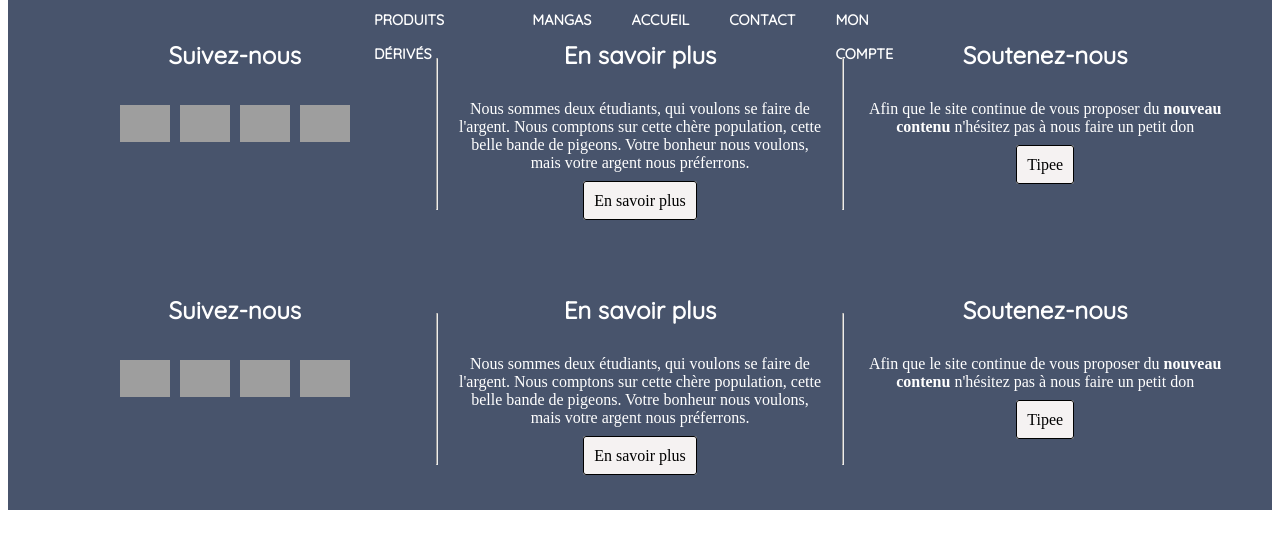
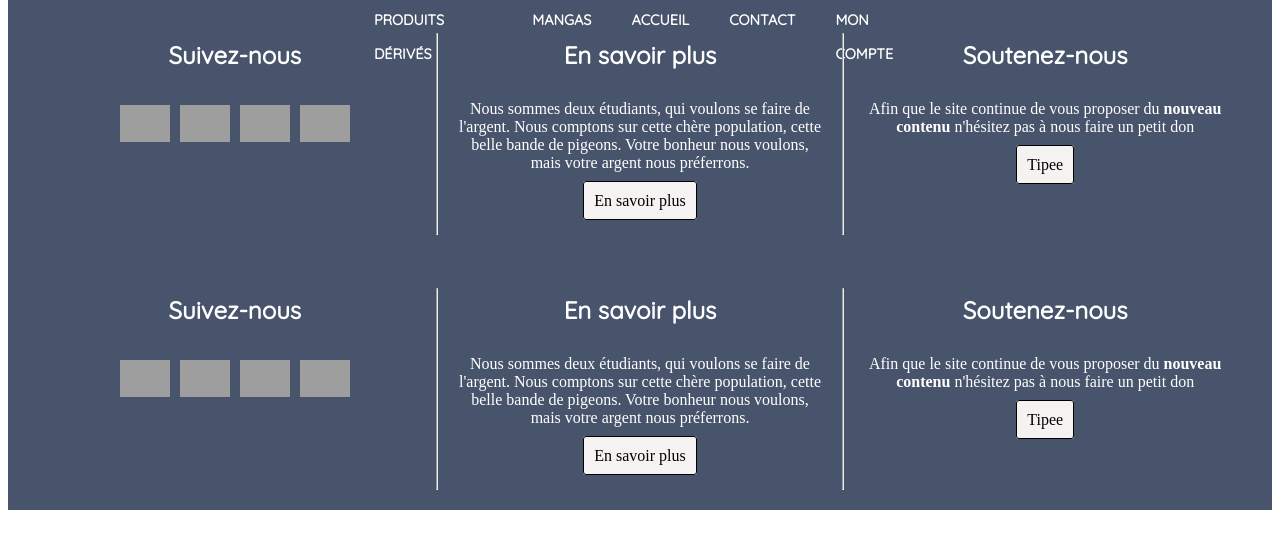
Before and after one commit to paralixo/ecommerceManga, a PHP site: template easymanga/pages/footer.php in a window 1280 px wide. Shown: the part 98-647 px from the top of the page. Run offline with PHP 8.4, Linux system fonts and the light colour scheme; the template is opened without the code that fills it, so the values that code supplies are empty; grey boxes are pictures that could not be loaded.

Commit message:
barres du footer plus mieux

```diff
--- a/easymanga/style/footer.css
+++ b/easymanga/style/footer.css
@@ -38,8 +38,8 @@ footer div p {
 
 hr {
     position: relative;
-    top: 50px;
-    height: 150px;
+    top: 25px;;
+    height: 200px;
     padding: 0 auto;
 }
 
```
